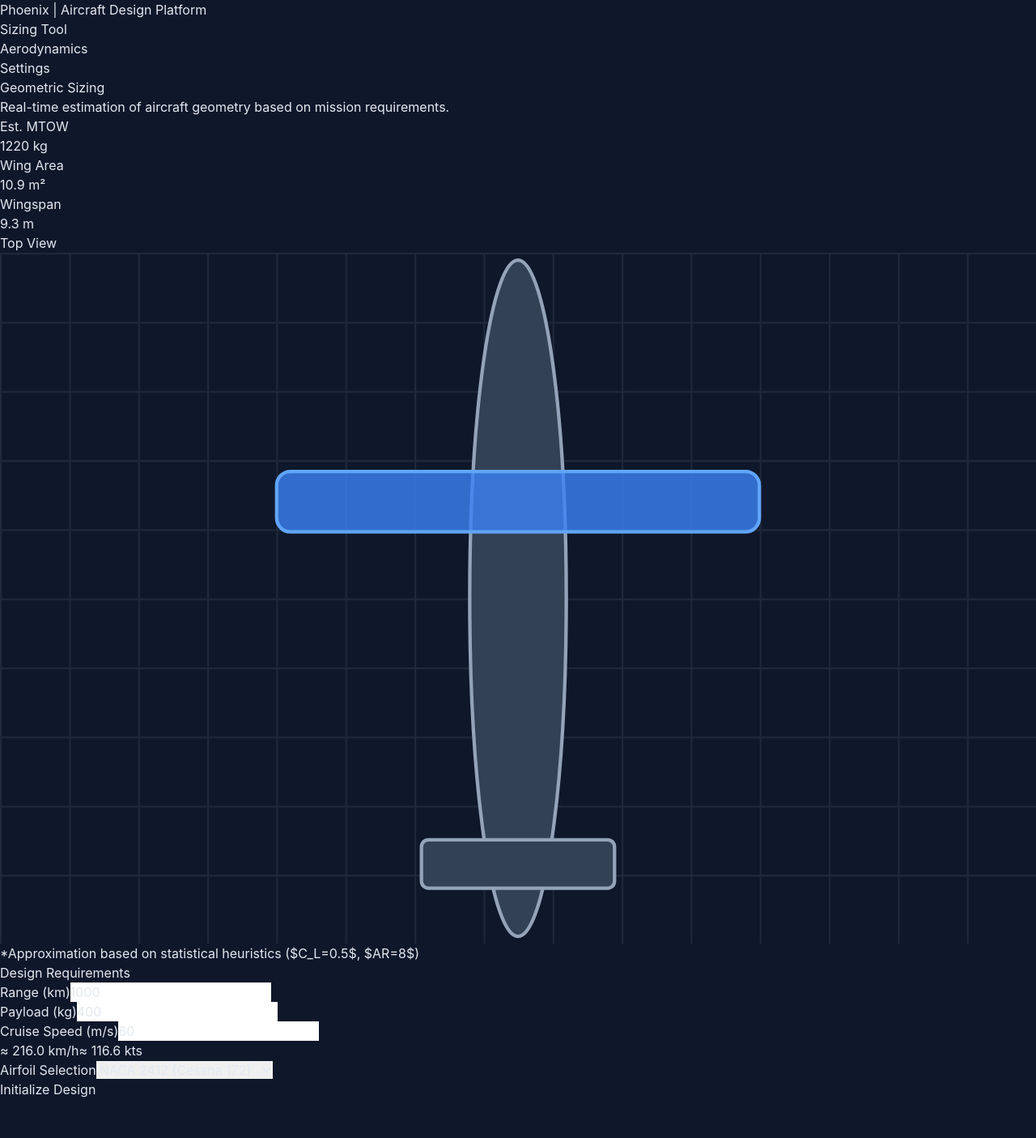
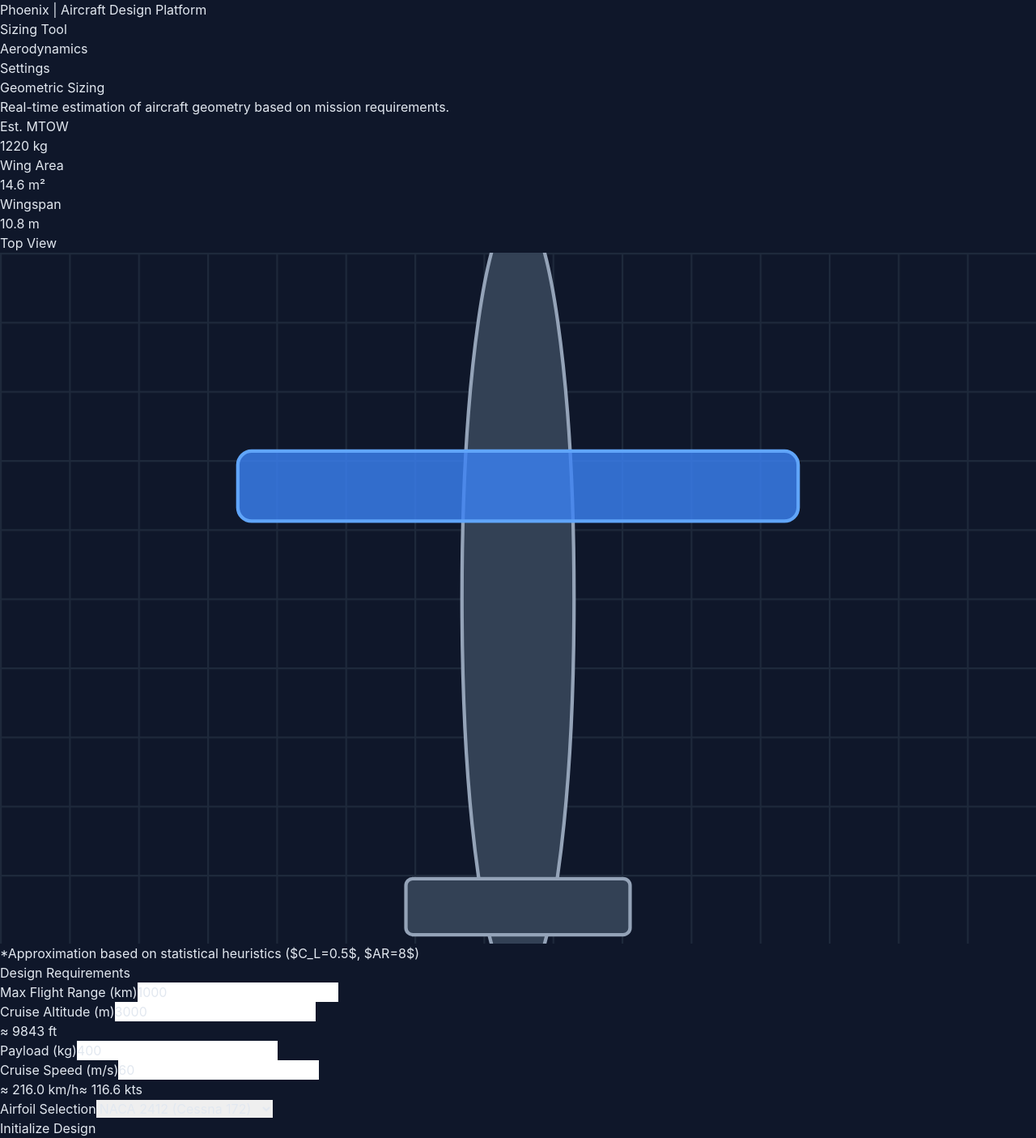
Before and after one commit to Janloo/phoenix, a React (Vite) app in the folder phoenix-web/: page / in a window 1280 px wide. Shown: the whole page at 81% size. Before the commit the page ends 1357 px from the top, so only its background shows below. Built offline with nearby package versions, Linux system fonts and the light colour scheme.

Commit message:
feat: Introduce an interactive aircraft design UI with a requirements input form and a simplified visualizer.

```diff
--- a/phoenix-web/src/App.tsx
+++ b/phoenix-web/src/App.tsx
@@ -9,6 +9,7 @@ function App() {
   const [currentView, setCurrentView] = useState<'sizing' | 'aero' | 'settings'>('sizing');
   const [designReqs, setDesignReqs] = useState<Requirements>({
     range: 1000,
+    altitude: 3000,
     payload: 400,
     speed: 60,
     airfoil: 'NACA2412'
--- a/phoenix-web/src/components/DesignVisualizer.tsx
+++ b/phoenix-web/src/components/DesignVisualizer.tsx
@@ -12,9 +12,14 @@ export const DesignVisualizer: React.FC<Props> = ({ reqs }) => {
     const mtow = reqs.payload * 2.8 + (reqs.range * 0.1);
 
     // Wing Area: Lift = Weight -> S = W / (0.5 * rho * V^2 * CL)
-    // Assume Cruise Condition: CL ~0.5, rho=1.225
+    // Assume Cruise Condition: CL ~0.5
     const liftCoeff = 0.5;
-    const airDensity = 1.225;
+
+    // Simple ISA Atmosphere Model: rho = 1.225 * (1 - 2.256e-5 * h)^4.256
+    const h = reqs.altitude || 0;
+    const tempRatio = 1 - 2.25577e-5 * h;
+    const airDensity = 1.225 * Math.pow(Math.max(0, tempRatio), 4.25588);
+
     const velocity = reqs.speed || 30; // avoid div/0
     const wingArea = (mtow * 9.81) / (0.5 * airDensity * Math.pow(velocity, 2) * liftCoeff);
 
--- a/phoenix-web/src/components/RequirementForm.tsx
+++ b/phoenix-web/src/components/RequirementForm.tsx
@@ -2,6 +2,7 @@ import React from 'react';
 
 interface Requirements {
     range: number;
+    altitude: number;
     payload: number;
     speed: number;
     airfoil: string;
@@ -25,7 +26,7 @@ export const RequirementForm: React.FC<Props> = ({ data, onChange }) => {
     const handleSubmit = (e: React.FormEvent) => {
         e.preventDefault();
         console.log("Submitted Requirements:", data);
-        alert(`Design Requirements Set:\nRange: ${data.range} km\nPayload: ${data.payload} kg\nSpeed: ${data.speed} m/s\nAirfoil: ${data.airfoil}`);
+        alert(`Requirements:\nRange: ${data.range} km\nAltitude: ${data.altitude} m\nPayload: ${data.payload} kg\nSpeed: ${data.speed} m/s`);
     };
 
     return (
@@ -33,7 +34,7 @@ export const RequirementForm: React.FC<Props> = ({ data, onChange }) => {
             <h2 className="text-2xl font-bold mb-6 text-white text-center">Design Requirements</h2>
             <form onSubmit={handleSubmit} className="space-y-4">
                 <div>
-                    <label className="block text-sm font-medium text-slate-300 mb-1">Range (km)</label>
+                    <label className="block text-sm font-medium text-slate-300 mb-1">Max Flight Range (km)</label>
                     <input
                         type="number"
                         name="range"
@@ -41,6 +42,20 @@ export const RequirementForm: React.FC<Props> = ({ data, onChange }) => {
                         onChange={handleChange}
                         className="w-full px-4 py-2 bg-slate-700 border border-slate-600 rounded-md text-white focus:outline-none focus:ring-2 focus:ring-blue-500"
                     />
+                </div>
+
+                <div>
+                    <label className="block text-sm font-medium text-slate-300 mb-1">Cruise Altitude (m)</label>
+                    <input
+                        type="number"
+                        name="altitude"
+                        value={data.altitude}
+                        onChange={handleChange}
+                        className="w-full px-4 py-2 bg-slate-700 border border-slate-600 rounded-md text-white focus:outline-none focus:ring-2 focus:ring-blue-500"
+                    />
+                    <div className="mt-2 text-xs text-slate-400">
+                        <span>≈ {(data.altitude * 3.28084).toFixed(0)} ft</span>
+                    </div>
                 </div>
 
                 <div>
```
